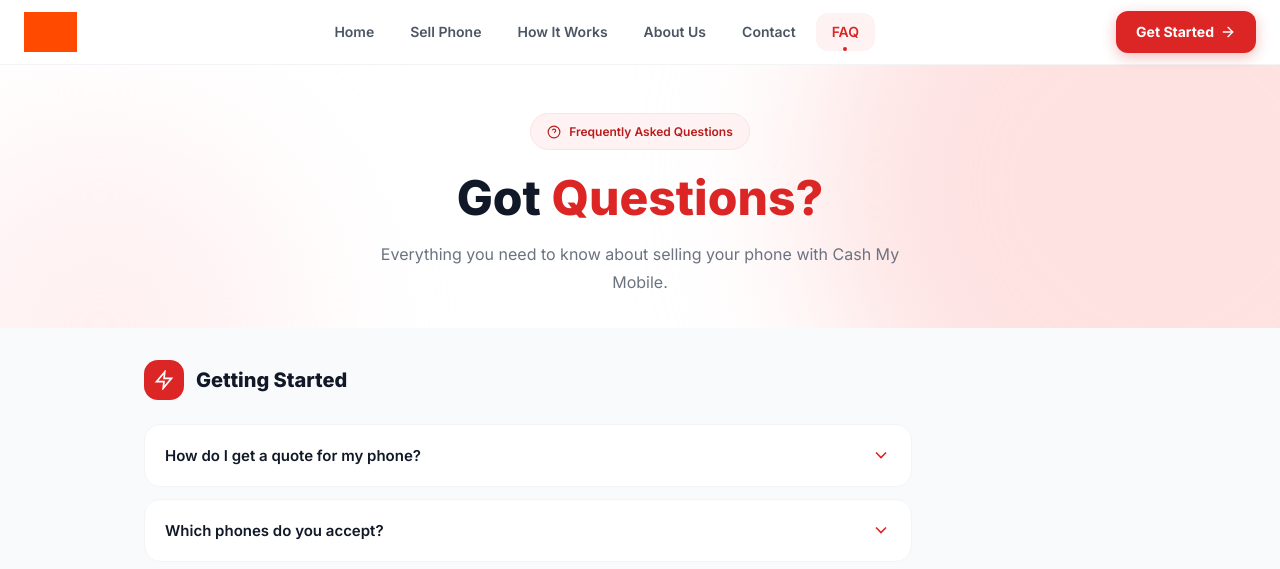
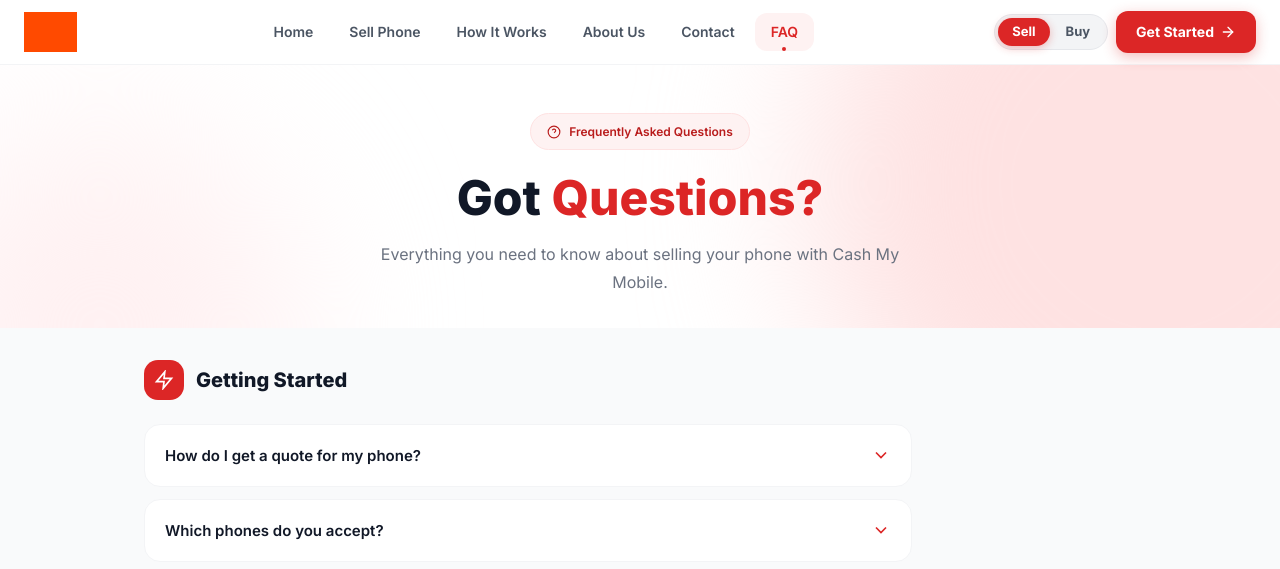
Before and after one commit to recyclemydeviceuk/python-backend-frontend, a FastAPI app: page /faq in a window 1280 px wide. Shown: the top 569 px of the page. Run offline with FastAPI, Linux system fonts and the light colour scheme; parts of the project's set-up code (start-up, migrations or seed data) failed here and were passed over; grey boxes are pictures that could not be loaded.

Commit message:
Add Sell/Buy site switch to the header
Co-Authored-By: Claude Sonnet 5.5 <noreply@anthropic.com>

```diff
--- a/corefrontend/css/style.css
+++ b/corefrontend/css/style.css
@@ -40,6 +40,22 @@ img { max-width: 100%; display: block; }
   width: 4px; height: 4px; background: #dc2626; border-radius: 50%;
 }
 .header-actions { display: flex; align-items: center; gap: 0.5rem; }
+.site-switch {
+  display: inline-flex; align-items: center; padding: 3px; gap: 2px;
+  background: #f3f4f6; border: 1px solid #e5e7eb; border-radius: 999px;
+}
+.site-switch-opt {
+  padding: 0.375rem 0.875rem; border-radius: 999px;
+  font-size: 0.8125rem; font-weight: 700; line-height: 1.2; color: #4b5563;
+  transition: all 0.2s; white-space: nowrap; text-align: center;
+}
+a.site-switch-opt:hover { color: #dc2626; background: #fff; }
+.site-switch-opt.active { background: #dc2626; color: #fff; box-shadow: 0 2px 8px rgba(220,38,38,0.3); }
+.site-switch-full { display: flex; width: 100%; }
+.site-switch-full .site-switch-opt { flex: 1; padding: 0.625rem 0.875rem; font-size: 0.875rem; }
+.mobile-switch-wrap { padding: 1rem 1rem 0; }
+@media (min-width: 769px) { .mobile-switch-wrap { display: none; } }
+@media (max-width: 768px) { .header-actions > .site-switch { display: none; } }
 .btn-primary {
   display: inline-flex; align-items: center; gap: 0.375rem;
   background: #dc2626; color: #fff; font-weight: 700;
--- a/corefrontend/templates/partials/_header.html
+++ b/corefrontend/templates/partials/_header.html
@@ -12,6 +12,10 @@
       <a href="/faq" class="nav-link{% if active_page == 'faq' %} active{% endif %}" data-page="faq">FAQ</a>
     </nav>
     <div class="header-actions">
+      <div class="site-switch" role="group" aria-label="Switch between selling and buying">
+        <span class="site-switch-opt active" aria-current="true">Sell</span>
+        <a href="https://buy.cashmymobile.co.uk/" class="site-switch-opt">Buy</a>
+      </div>
       <a href="/sell" class="btn-primary desktop-cta">
         Get Started
         <svg xmlns="http://www.w3.org/2000/svg" viewBox="0 0 24 24" fill="none" stroke="currentColor" stroke-width="2" stroke-linecap="round" stroke-linejoin="round" style="width:1rem;height:1rem"><line x1="5" y1="12" x2="19" y2="12"/><polyline points="12 5 19 12 12 19"/></svg>
@@ -27,6 +31,12 @@
 </header>
 <div class="mobile-overlay" id="mobile-overlay"></div>
 <div class="mobile-drawer" id="mobile-drawer">
+  <div class="mobile-switch-wrap">
+    <div class="site-switch site-switch-full" role="group" aria-label="Switch between selling and buying">
+      <span class="site-switch-opt active" aria-current="true">Sell a phone</span>
+      <a href="https://buy.cashmymobile.co.uk/" class="site-switch-opt">Buy a phone</a>
+    </div>
+  </div>
   <nav class="mobile-nav">
     <a href="/" class="mobile-nav-link{% if active_page == 'home' %} active{% endif %}" data-page="home"><span class="dot"></span>Home</a>
     <a href="/sell" class="mobile-nav-link{% if active_page == 'sell' %} active{% endif %}" data-page="sell"><span class="dot"></span>Sell Phone</a>
```
